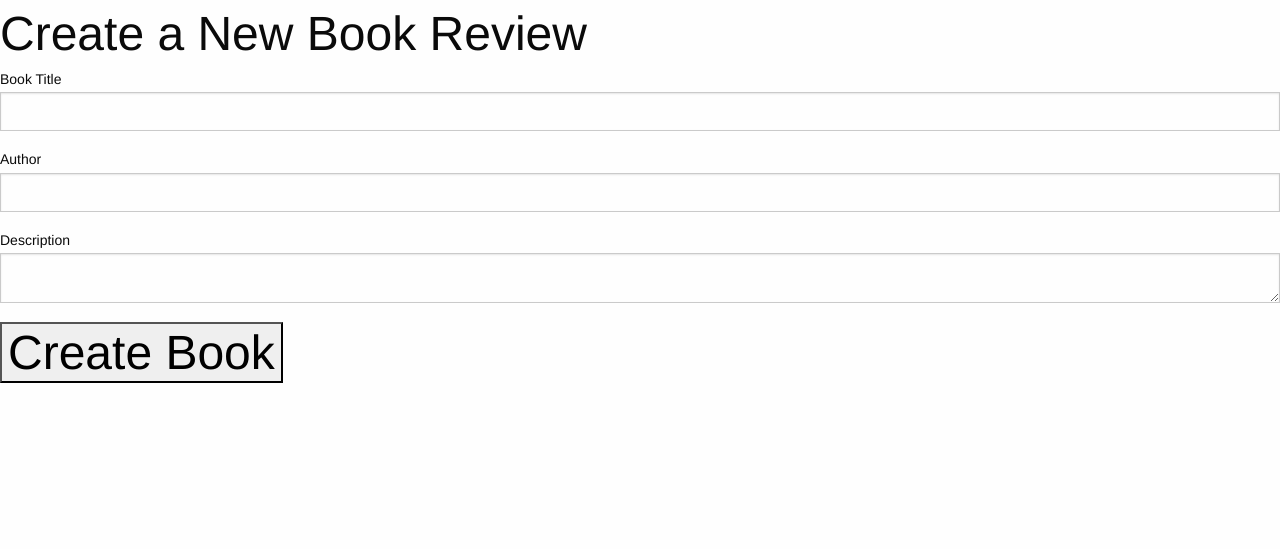
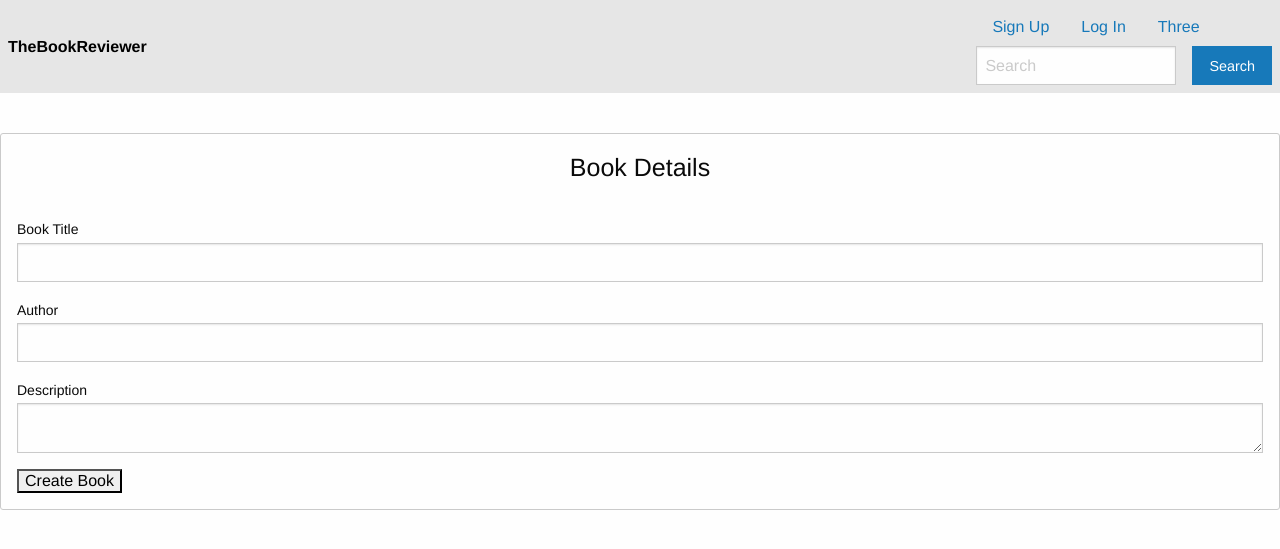
Before and after one commit to m-lamarre/BookReview, a Rails app: page /books/new in a window 1280 px wide. Shown: the top 549 px of the page. Run offline with Rails 7, Linux system fonts and the light colour scheme; style sheets or scripts are compiled from the project's sources; some libraries are stand-ins or nearby versions.

Commit message:
updated forms

```diff
--- a/app/assets/stylesheets/application.scss
+++ b/app/assets/stylesheets/application.scss
@@ -15,3 +15,25 @@
 //= require foundation_and_overrides
 
  */
+
+ $medium-gray: #cacaca;
+ $global-padding: 1rem;
+ $global-radius: 3px;
+
+ $form-border-color: $medium-gray;
+ $form-padding: $global-padding;
+ $form-radius: $global-radius;
+
+ .log-in-form {
+   border: 1px solid $form-border-color;
+   padding: $form-padding;
+   border-radius: $form-radius;
+ }
+
+ #home_title a {
+   color: black;
+ }
+
+h1 {
+  text-decoration: underline;
+}
--- a/app/controllers/books_controller.rb
+++ b/app/controllers/books_controller.rb
@@ -1,6 +1,9 @@
 class BooksController < ApplicationController
+
+  before_action :find_book, only: [:show, :edit, :update, :destroy]
+
   def index
-    @book = Book.all
+    @books = Book.all.order("title DESC ")
   end
 
   def new
@@ -18,7 +21,22 @@ class BooksController < ApplicationController
   end
 
   def show
+  end
 
+  def edit
+  end
+
+  def update
+    if @book.update(book_params)
+      redirect_to book_path(@book)
+    else
+      render 'edit'
+    end
+  end
+
+  def destroy
+    @book.destroy
+    redirect_to root_path
   end
 
   private
@@ -26,4 +44,8 @@ class BooksController < ApplicationController
     def book_params
       params.require(:book).permit(:title, :author, :description)
     end
+
+    def find_book
+      @book = Book.find(params[:id])
+    end
 end
--- a/app/views/books/_form.html.slim
+++ b/app/views/books/_form.html.slim
@@ -1,5 +1,12 @@
-= simple_form_for @book do |f|
-  = f.input :title, label:  'Book Title'
-  = f.input :author
-  = f.input :description
-  = f.button :submit
+.row
+  .medium-6.medium-centered.large-4.large-centered.columns
+    form
+      .row.column.log-in-form
+        h4.text-center
+          | Book Details
+        br
+        = simple_form_for @book do |f|
+          = f.input :title, label:  'Book Title'
+          = f.input :author
+          = f.input :description
+          = f.button :submit
--- /dev/null
+++ b/app/views/books/edit.html.slim
@@ -0,0 +1,4 @@
+h1
+  | Edit Book
+
+= render 'form'
--- a/app/views/books/index.html.slim
+++ b/app/views/books/index.html.slim
@@ -1,2 +1,8 @@
 h1
   | Book Index
+
+  - @books.each do |book|
+    h2
+      = link_to book.title, book_path(book)
+
+= link_to "Add a New Book", new_book_path
--- a/app/views/books/new.html.slim
+++ b/app/views/books/new.html.slim
@@ -1,4 +1,2 @@
-h1
-  | Create a New Book Review
-
+br
   = render 'form'
--- a/app/views/layouts/application.html.slim
+++ b/app/views/layouts/application.html.slim
@@ -10,4 +10,37 @@ html[lang="en"]
     = javascript_include_tag 'application', 'data-turbolinks-track': 'reload'
     link[href="/assets/favicon.ico" rel="shortcut icon" type="image/x-icon"]
   body
+    .top-bar
+      .top-bar-title
+        span[data-responsive-toggle="responsive-menu" data-hide-for="medium"]
+          / button.menu-icon.dark[type="button" data-toggle]
+        strong#home_title
+          = link_to "TheBookReviewer", root_path
+      #responsive-menu
+        .top-bar-left
+          ul.dropdown.menu[data-dropdown-menu]
+            li
+              = link_to "Sign Up", new_user_registration_path
+            - if user_signed_in?
+              li
+                = link_to "Sign Out", destroy_user_session_path, method: :delete
+            - else
+              li
+                = link_to "Log In", new_user_session_path
+            li
+              a[href="#"]
+                | Three
+        .top-bar-right
+          ul.menu
+            li
+              input[type="search" placeholder="Search"]
+            li
+              button.button[type="button"]
+                | Search
+
+    p.notice
+      = notice
+    p.alert
+      = alert
+
     = yield
```
Also changed, not shown: app/models/user.rb (+4 -4 lines), app/views/books/show.html.slim (+14 -2 lines), app/views/devise/registrations/new.html.slim (+26 -21 lines), app/assets/images/blossoms_of_scarlet.jpg (added), app/assets/images/cursed_child.jpg (added), app/assets/images/fantastic_beasts.jpg (added), app/assets/images/the_green_mile.jpg (added).
